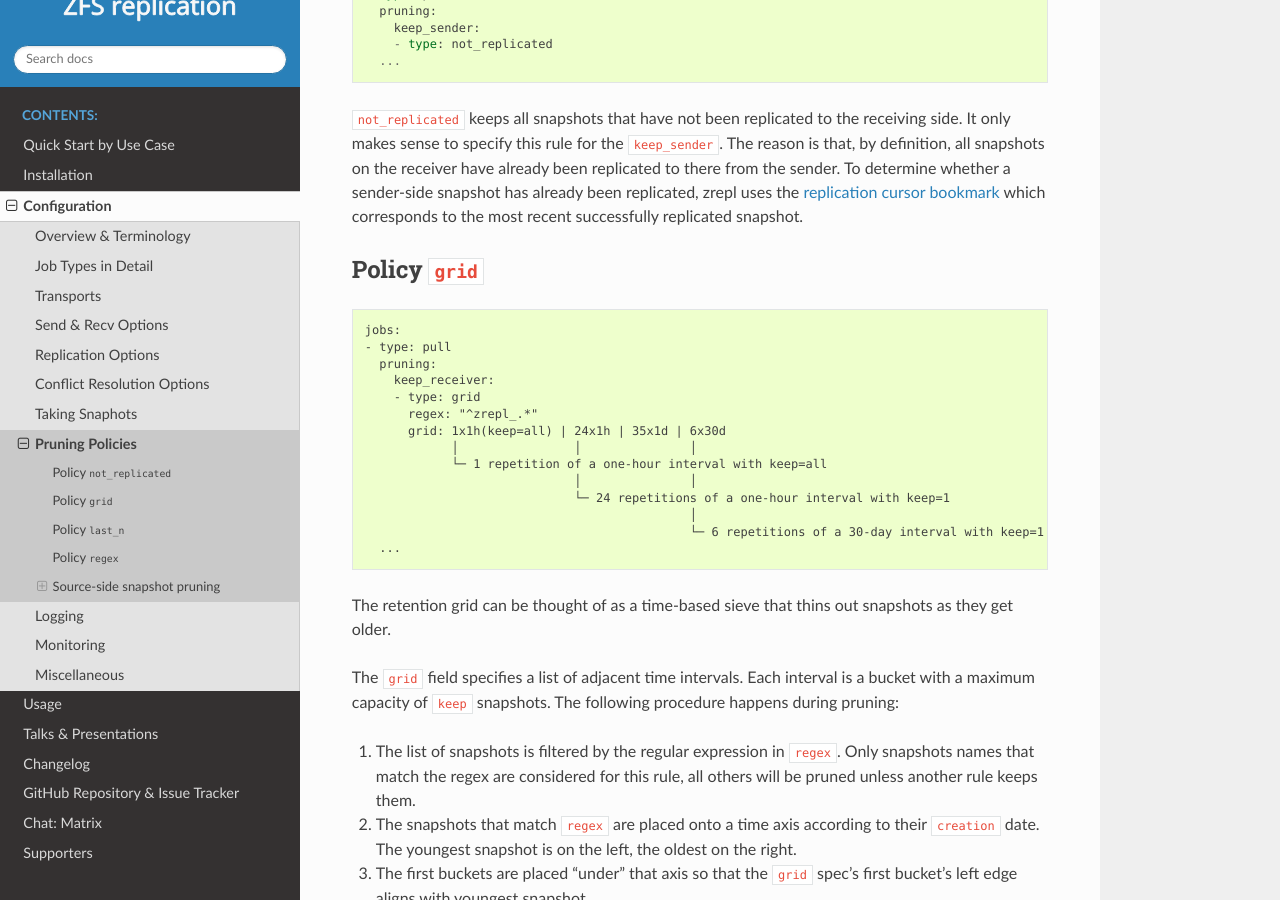
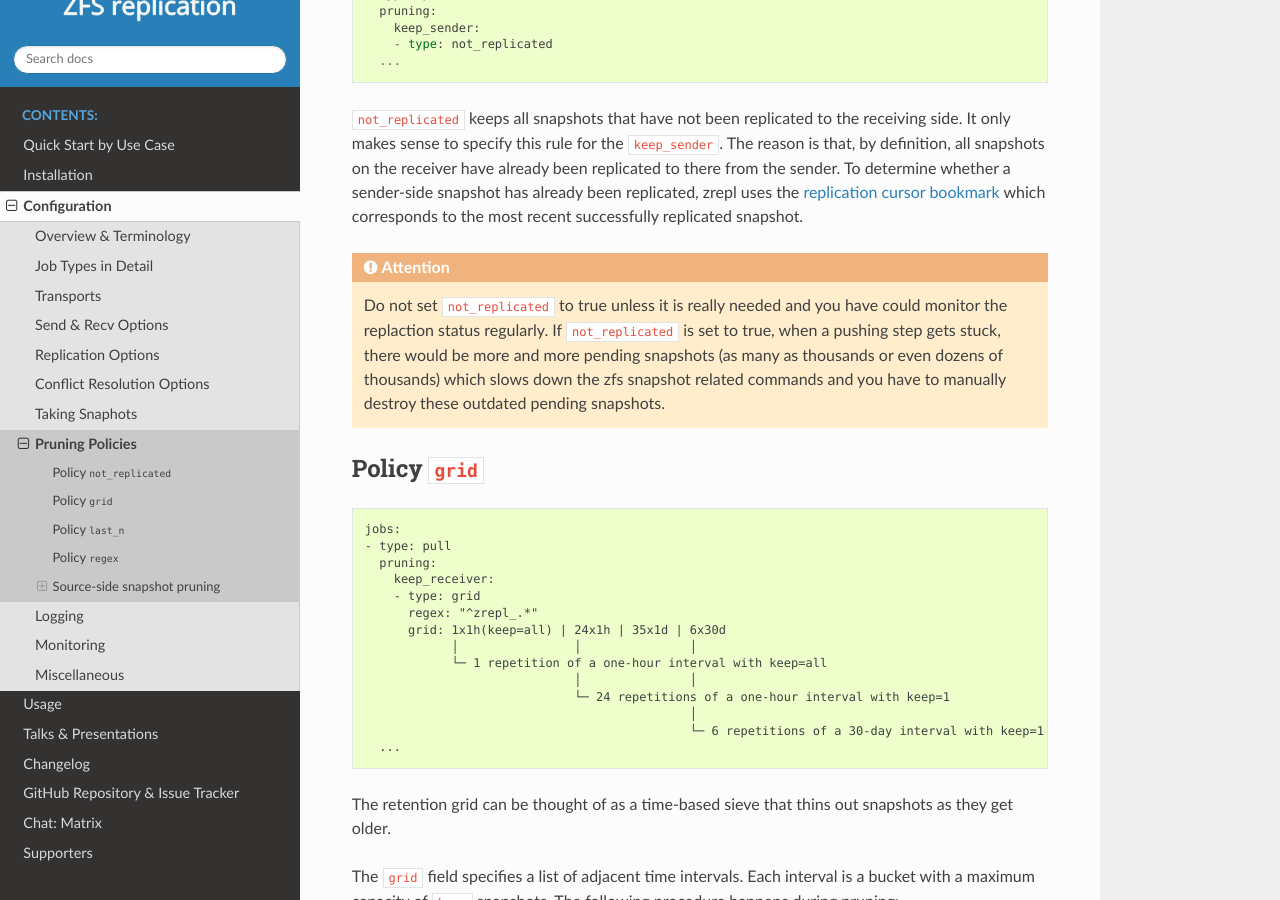
Before and after one commit to zrepl/zrepl, a Sphinx documentation site: the page built from docs/configuration/prune.rst, in a window 1280 px wide and 900 px high, scrolled down 1339 px. Built offline with Sphinx 7.4.7 and the Read the Docs theme 2.0.0, drawn with Linux system fonts in a browser that asks for light colours; pages that are not in the unit, such as notebooks, are missing from menus.

Commit message:
Update prune.rst

```diff
--- a/docs/configuration/prune.rst
+++ b/docs/configuration/prune.rst
@@ -50,6 +50,7 @@
              regex: "^manual_.*"
 
 .. DANGER::
+
     You might have **existing snapshots** of filesystems affected by pruning which you want to keep, i.e. not be destroyed by zrepl.
     Make sure to actually add the necessary ``regex`` keep rules on both sides, like with ``manual`` in the example above.
 
@@ -70,6 +71,10 @@
 It only makes sense to specify this rule for the ``keep_sender``.
 The reason is that, by definition, all snapshots on the receiver have already been replicated to there from the sender.
 To determine whether a sender-side snapshot has already been replicated, zrepl uses the :ref:`replication cursor bookmark <replication-cursor-and-last-received-hold>` which corresponds to the most recent successfully replicated snapshot.
+
+.. ATTENTION::
+
+    Do not set ``not_replicated`` to true unless it is really needed and you have could monitor the replaction status regularly. If ``not_replicated`` is set to true, when a pushing step gets stuck, there would be more and more pending snapshots (as many as thousands or even dozens of thousands) which slows down the zfs snapshot related commands and you have to manually destroy these outdated pending snapshots.
 
 .. _prune-keep-retention-grid:
 
```
